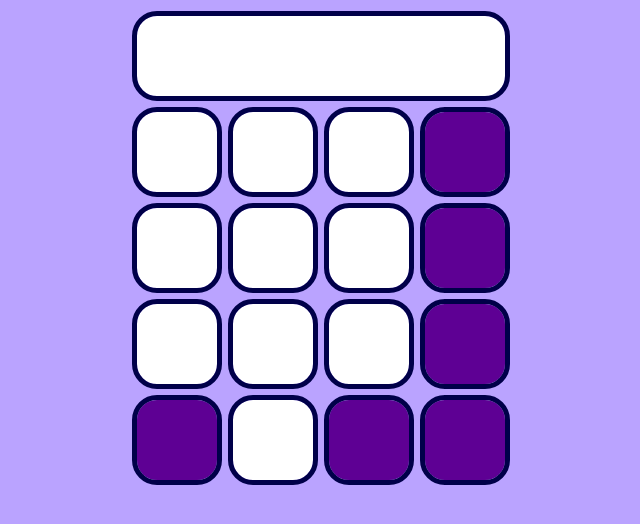
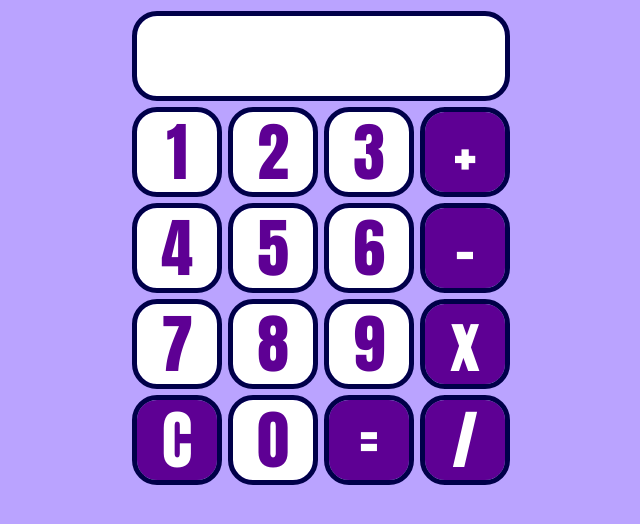
Before and after one commit to PaulieS9/calculator, a plain HTML site: page index.html in a window 1280 px wide. Shown: the whole page, without its empty margins (319-959 px from the left). Drawn offline with Linux system fonts and the light colour scheme.

Commit message:
Added textContent to all buttons

```diff
--- a/main.js
+++ b/main.js
@@ -7,11 +7,32 @@ for (i = 0; i < 4; ++i) {
     for (j = 0; j < 4; ++j) {
         const button = document.createElement('div');
         if ((j === 3 || (j === 0 && i === 3) || (j === 2 && i === 3))) {
-            button.classList.add('operator');
+            button.classList.add('function');
         }
         else {
-            button.classList.add('button');
+            button.classList.add('number');
         }
         row.appendChild(button);
     }
 }
+const numberButtons = document.getElementsByClassName('number');
+
+for (n = 0; n < numberButtons.length - 1; n++) {
+    numberButtons[n].textContent = n + 1;
+}
+numberButtons[9].textContent = 0
+
+const functions = document.getElementsByClassName('function');
+
+for (f = 0; f < functions.length; f++) {
+    const functionValues = ['+','-','x','C','=','/']
+    functions[f].textContent = functionValues[f];
+}
+
+const display = { num: null };
+
+
+
+
+
+numberButtons
--- a/style.css
+++ b/style.css
@@ -27,22 +27,31 @@ body {
     justify-content: center;
 }
 
-.button {
+.number {
     background-color: white;
     width: 5rem;
     height: 5rem;
-
+    color: rgb(94, 0, 148);
 }
 
-#window, .button, .operator {
+.number, .function {
+    font-size: 4rem;
+    display: flex;
+    justify-content: center;
+    align-items: center;
+    font-family:Impact, Haettenschweiler, 'Arial Narrow Bold', sans-serif;
+    font-weight: bolder;
+}
+
+#window, .number, .function {
     border-radius: 20px;
     margin: 0.5rem;
     outline: 0.35rem solid rgb(0, 0, 73);
 }
 
-.operator {
+.function {
     background-color: rgb(94, 0, 148);
     width: 5rem;
     height: 5rem;
-
+    color: white;
 }
```
